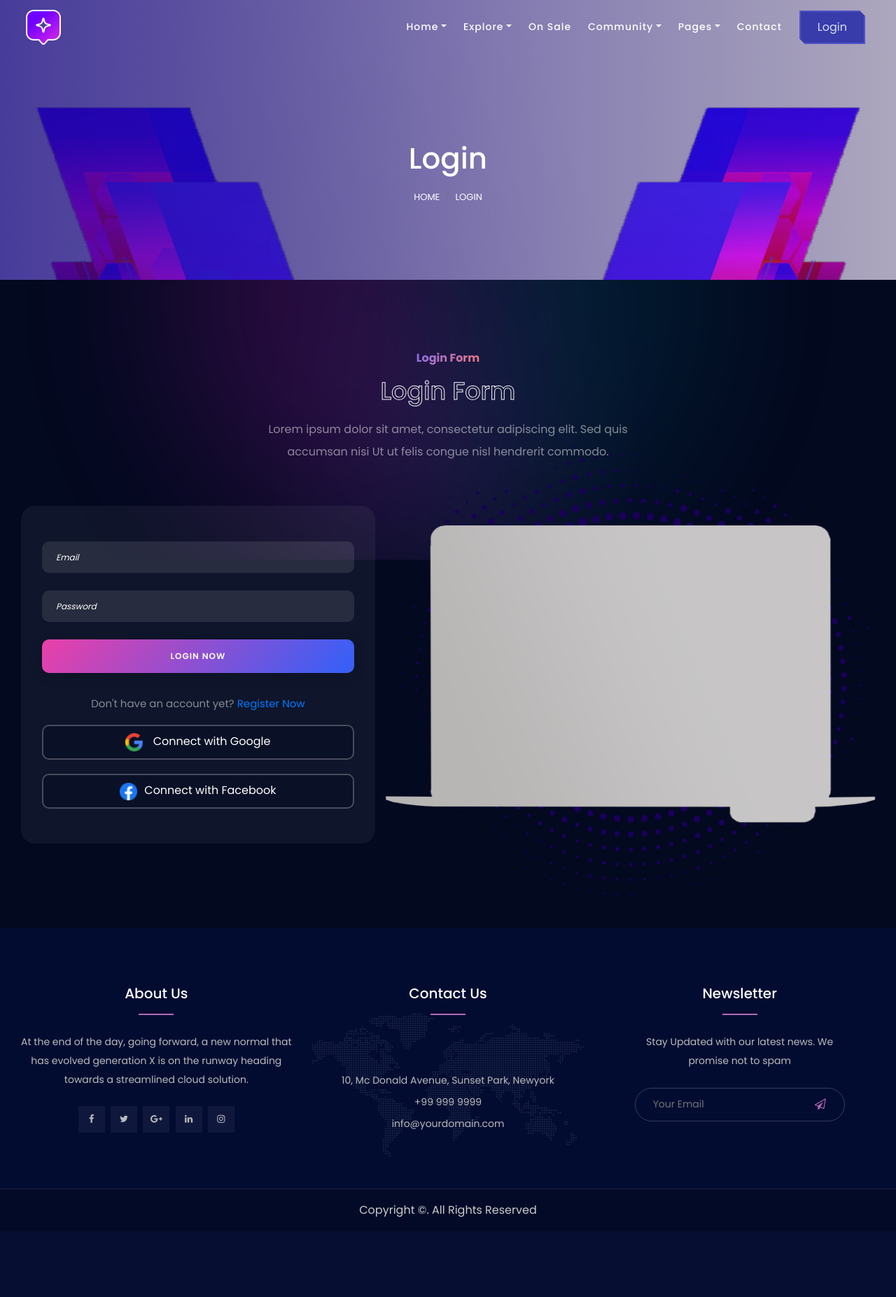
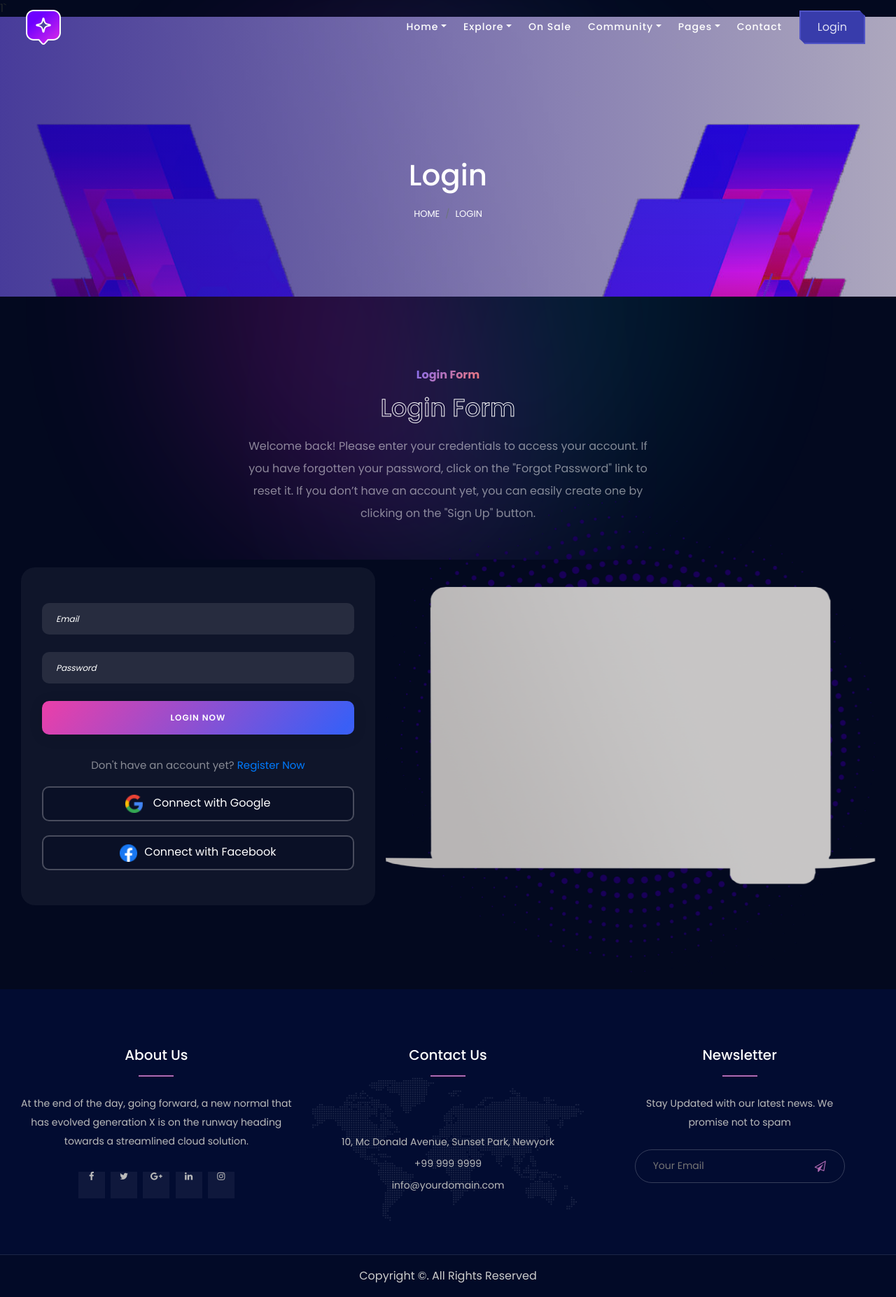
Before and after one commit to abiolashittu-org/webcompanion1, a Flask app: page /login in a window 1280 px wide. Shown: the whole page at 70% size. Before the commit the page ends 1740 px from the top, so only its background shows below. Run offline with Flask 3, Linux system fonts and the light colour scheme; some libraries are stand-ins or nearby versions; some web fonts are replaced.

Commit message:
html update

```diff
--- a/templates/login.html
+++ b/templates/login.html
@@ -1,4 +1,4 @@
-<!DOCTYPE html>
+                                        1`<!DOCTYPE html>
 <html lang="en">
 
 
@@ -128,7 +128,7 @@
                      <span>Login Form</span>
                 </div>
                 <h2 class="fadeInUp" data-wow-delay="0.3s">Login Form</h2>
-                <p class="fadeInUp" data-wow-delay="0.4s">Lorem ipsum dolor sit amet, consectetur adipiscing elit. Sed quis accumsan nisi Ut ut felis congue nisl hendrerit commodo.</p>
+                <p class="fadeInUp" data-wow-delay="0.4s">Welcome back! Please enter your credentials to access your account. If you have forgotten your password, click on the "Forgot Password" link to reset it. If you don’t have an account yet, you can easily create one by clicking on the "Sign Up" button.</p>
             </div>
             <div class="row align-items-center">
 
```
